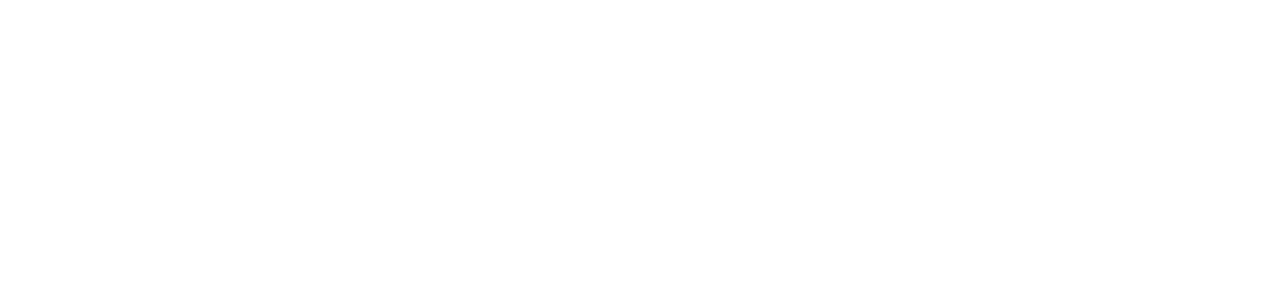
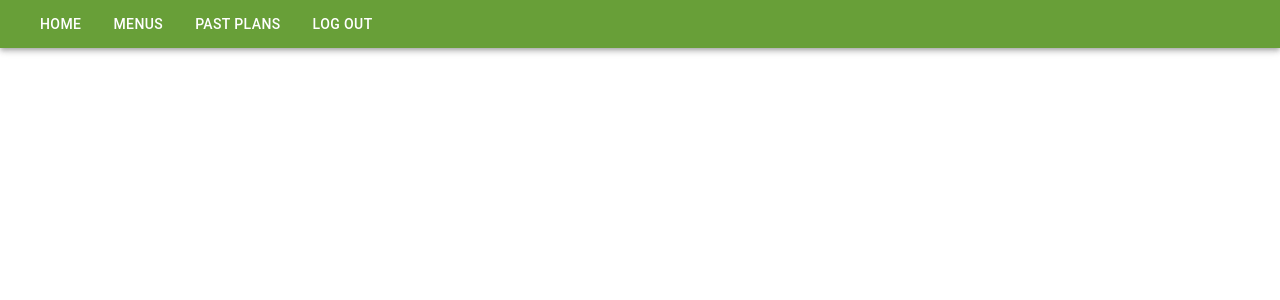
Before and after one commit to ColinMcKechney/advanced_db, a React (Create React App) app in the folder db_app/: page /Plan in a window 1280 px wide. Before the commit this address had no page. Shown: the top 300 px of the page. Built offline with nearby package versions, Linux system fonts and the light colour scheme.

Commit message:
plan page has nav bar

```diff
--- a/db_app/src/App.js
+++ b/db_app/src/App.js
@@ -2,6 +2,7 @@
 import Login from "./components/Login";
 import CreateAccount from "./components/CreateAccount";
 import Menus from "./components/Menus";
+import Plan from "./components/Plan";
 
 
 import {
@@ -21,6 +22,7 @@
         <Route path='/' element={<Login/>}></Route>
         <Route path='/CreateAccount' element={<CreateAccount/>}></Route>
         <Route path='/Menus' element={<Menus/>}></Route>
+        <Route path='/Plan' element={<Plan/>}></Route>
       </Routes>
     </Router>
   );
--- a/db_app/src/components/Menus.js
+++ b/db_app/src/components/Menus.js
@@ -26,7 +26,9 @@
     palette: {
       primary: {
         main: lightGreen[700],
+        apple: red[500],
       },
+
     },
   });
 
@@ -38,9 +40,22 @@
     <ThemeProvider theme={theme}>
     <AppBar position="static">
   <Toolbar variant="dense">
-    <Button variant="h6" color="inherit" component="div">
-      Photos
+  <Button  variant="h6" color="main" position="right">
+   Home</Button>
+    <Button variant="h6" color="main" component="div">
+      Menus
     </Button>
+    <Button  variant="h6" >
+    Past Plans</Button>
+    <Button variant="h6" color="main" component="div" sx={{
+    ':hover': {
+      bgcolor: '#ffc6c4', // theme.palette.primary.main
+      color: 'red',
+    },
+  }}>
+        Log out
+    </Button>
+
   </Toolbar>
 </AppBar>
 </ThemeProvider>
--- a/db_app/src/components/Plan.js
+++ b/db_app/src/components/Plan.js
@@ -1,6 +1,36 @@
 import React,{useState} from 'react';
 import {Routes, Route, useNavigate} from 'react-router-dom';
 import './Login.css';
+import Button from "@mui/material/Button";
+import Card from "@mui/material/Card";
+import TextField from "@mui/material/TextField";
+import FormControlLabel from "@mui/material/FormControlLabel";
+import Checkbox from "@mui/material/Checkbox";
+import Link from "@mui/material/Link";
+import Grid from "@mui/material/Grid";
+import Box from "@mui/material/Box";
+import Typography from "@mui/material/Typography";
+import Container from "@mui/material/Container";
+import AppBar from '@mui/material/AppBar';
+import Toolbar from '@mui/material/Toolbar';
+import IconButton from '@mui/material/IconButton';
+import Avatar from '@mui/material/Avatar';
+import Tooltip from '@mui/material/Tooltip';
+import Menu from '@mui/material/Menu';
+import MenuIcon from '@mui/material/Menu'
+import MenuItem from '@mui/material/MenuItem';
+import {red, green, lightBlue, lightGreen} from '@mui/material/colors';
+import { ThemeProvider, createTheme } from '@mui/material/styles';
+
+const theme = createTheme({
+    palette: {
+      primary: {
+        main: lightGreen[700],
+        apple: red[500],
+      },
+
+    },
+  });
 
 function MyPlan() {
 
@@ -10,32 +40,33 @@
 		 navigate('/');
 	}
 
-  const [data,setData] = useState({
-    username:"",
-    password:"",
-    email:"",
-  })
-
-  const {username,password,email} = data;
-
-  const changeHandler = e => {
-    setData({...data,[e.target.name]:[e.target.value]});
-  }
-
-  const submitHandler = e => {
-    e.preventDefault();
-    console.log(data);
-  }
 
 
     return (
+        <ThemeProvider theme={theme}>
       <div>
-        <center>
-          <h1>My plan</h1>
+         <AppBar position="static">
+  <Toolbar variant="dense">
+  <Button  variant="h6" color="main" position="right">
+   Home</Button>
+    <Button variant="h6" color="main" component="div">
+      Menus
+    </Button>
+    <Button  variant="h6" >
+    Past Plans</Button>
+    <Button variant="h6" color="main" component="div" sx={{
+    ':hover': {
+      bgcolor: '#ffc6c4', // theme.palette.primary.main
+      color: 'red',
+    },
+  }}>
+        Log out
+    </Button>
 
-
-        </center>
+  </Toolbar>
+</AppBar>
       </div>
+    </ThemeProvider>
 
     );
   }
```
